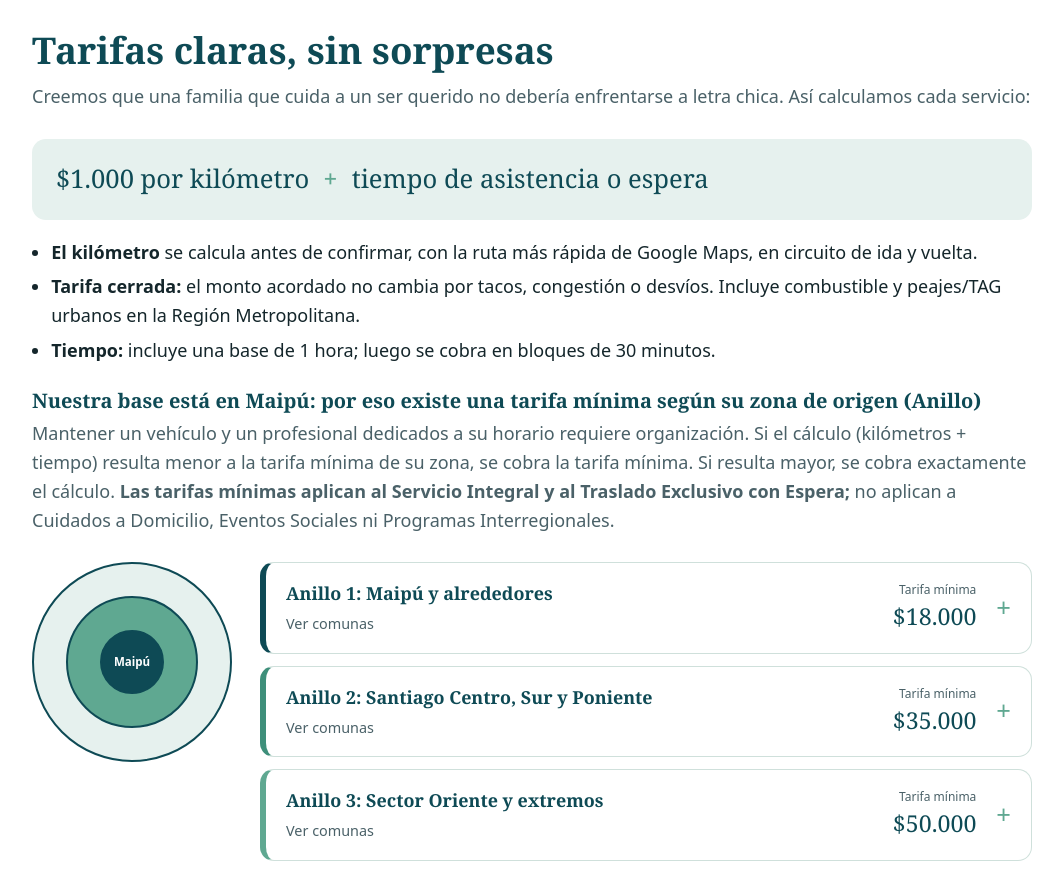
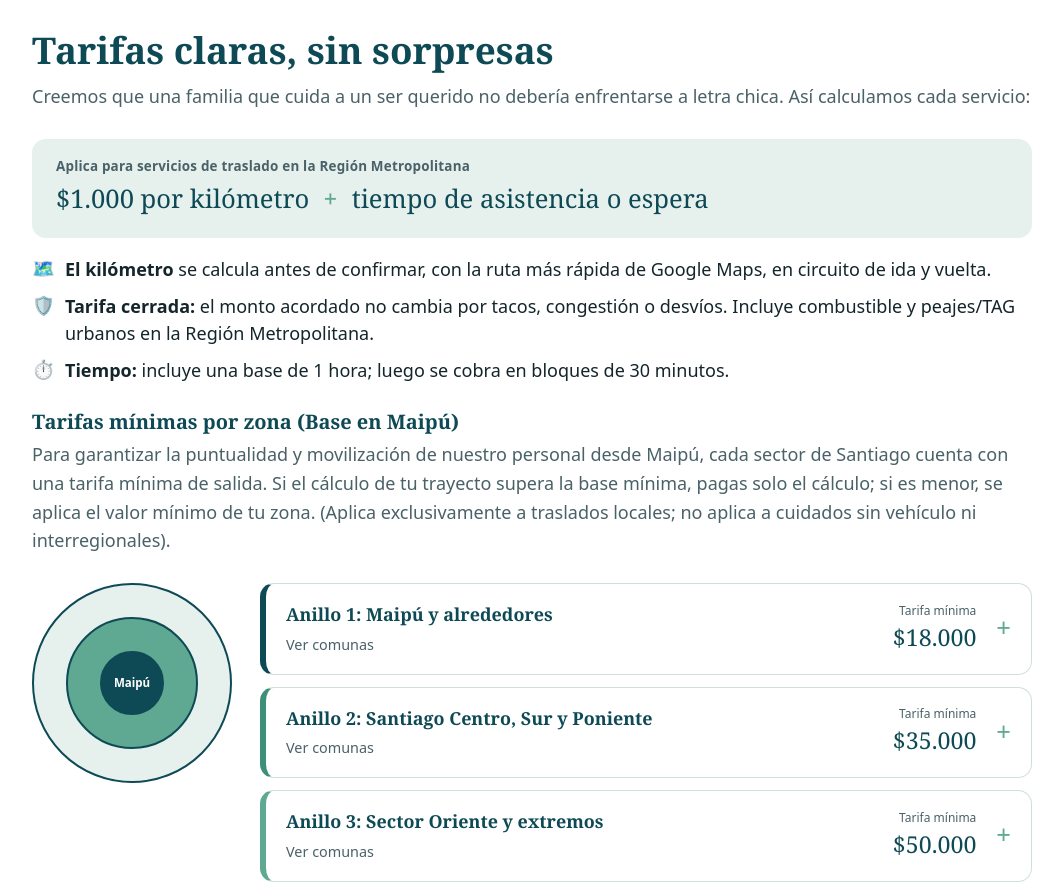
Before and after one commit to Danibouyssieres/Empresa-ADMIN, a plain HTML site: page index.html in a window 1280 px wide. Shown: the part 2780-3665 px from the top of the page, without its empty margins (108-1171 px from the left). Drawn offline with Linux system fonts and the light colour scheme.

Commit message:
style: pulir seccion Tarifas claras (subtitulo en formula, iconos en viñetas, nueva redaccion de tarifas minimas y padding inferior) en index.html

```diff
--- a/index.html
+++ b/index.html
@@ -63,9 +63,15 @@ nav a:not(.btn):hover{color:var(--sage)}
 .band{margin-top:22px;background:#0E4A55;color:#fff;border-radius:var(--r);padding:20px 24px;display:grid;gap:8px}
 .band h3{color:#fff}.band b{color:#8fe0c0}
 .alt{background:var(--card);border-top:1px solid var(--line);border-bottom:1px solid var(--line)}
-.formula{display:flex;flex-wrap:wrap;align-items:center;gap:10px 14px;font-family:Georgia,serif;font-size:clamp(1.15rem,3.6vw,1.6rem);color:var(--teal);background:var(--mist);border-radius:var(--r);padding:20px 24px;margin-bottom:18px}
+.formula{display:flex;flex-direction:column;align-items:flex-start;gap:4px;background:var(--mist);border-radius:var(--r);padding:18px 24px;margin-bottom:18px}
+.formula .f-sub{font:600 .84rem system-ui;color:var(--mute);letter-spacing:.2px}
+.formula .f-main{display:flex;flex-wrap:wrap;align-items:center;gap:10px 14px;font-family:Georgia,serif;font-size:clamp(1.15rem,3.6vw,1.6rem);color:var(--teal)}
 .formula span.op{color:var(--sage);font-weight:700}
 .bullets{padding-left:1.2rem;margin:10px 0 24px}.bullets li{margin:6px 0}
+.icon-bullets{list-style:none;padding:0;margin:10px 0 26px;display:grid;gap:10px}
+.icon-bullets li{display:flex;align-items:flex-start;gap:10px;line-height:1.5}
+.icon-bullets .ib-ic{font-size:1.15rem;line-height:1.35;flex-shrink:0}
+#tarifas{padding-bottom:100px}
 .rings{display:grid;grid-template-columns:200px 1fr;gap:28px;align-items:start;margin:28px 0}
 @media(max-width:720px){.rings{grid-template-columns:1fr}}
 .target{position:relative;width:200px;height:200px;margin:0 auto}
@@ -252,14 +258,17 @@ footer .wrap{display:grid;gap:8px}
 <section id="tarifas" class="alt"><div class="wrap">
   <h2>Tarifas claras, sin sorpresas</h2>
   <p class="lead">Creemos que una familia que cuida a un ser querido no debería enfrentarse a letra chica. Así calculamos cada servicio:</p>
-  <div class="formula"><span>$1.000 por kilómetro</span><span class="op">+</span><span>tiempo de asistencia o espera</span></div>
-  <ul class="bullets">
-    <li><b>El kilómetro</b> se calcula antes de confirmar, con la ruta más rápida de Google Maps, en circuito de ida y vuelta.</li>
-    <li><b>Tarifa cerrada:</b> el monto acordado no cambia por tacos, congestión o desvíos. Incluye combustible y peajes/TAG urbanos en la Región Metropolitana.</li>
-    <li><b>Tiempo:</b> incluye una base de 1 hora; luego se cobra en bloques de 30 minutos.</li>
+  <div class="formula">
+    <span class="f-sub">Aplica para servicios de traslado en la Región Metropolitana</span>
+    <div class="f-main"><span>$1.000 por kilómetro</span><span class="op">+</span><span>tiempo de asistencia o espera</span></div>
+  </div>
+  <ul class="icon-bullets">
+    <li><span class="ib-ic" aria-hidden="true">🗺️</span><span><b>El kilómetro</b> se calcula antes de confirmar, con la ruta más rápida de Google Maps, en circuito de ida y vuelta.</span></li>
+    <li><span class="ib-ic" aria-hidden="true">🛡️</span><span><b>Tarifa cerrada:</b> el monto acordado no cambia por tacos, congestión o desvíos. Incluye combustible y peajes/TAG urbanos en la Región Metropolitana.</span></li>
+    <li><span class="ib-ic" aria-hidden="true">⏱️</span><span><b>Tiempo:</b> incluye una base de 1 hora; luego se cobra en bloques de 30 minutos.</span></li>
   </ul>
-  <h3>Nuestra base está en Maipú: por eso existe una tarifa mínima según su zona de origen (Anillo)</h3>
-  <p class="lead" style="margin-bottom:0">Mantener un vehículo y un profesional dedicados a su horario requiere organización. Si el cálculo (kilómetros + tiempo) resulta menor a la tarifa mínima de su zona, se cobra la tarifa mínima. Si resulta mayor, se cobra exactamente el cálculo. <b>Las tarifas mínimas aplican al Servicio Integral y al Traslado Exclusivo con Espera;</b> no aplican a Cuidados a Domicilio, Eventos Sociales ni Programas Interregionales.</p>
+  <h3>Tarifas mínimas por zona (Base en Maipú)</h3>
+  <p class="lead" style="margin-bottom:0">Para garantizar la puntualidad y movilización de nuestro personal desde Maipú, cada sector de Santiago cuenta con una tarifa mínima de salida. Si el cálculo de tu trayecto supera la base mínima, pagas solo el cálculo; si es menor, se aplica el valor mínimo de tu zona. (Aplica exclusivamente a traslados locales; no aplica a cuidados sin vehículo ni interregionales).</p>
   <div class="rings">
     <div class="target" role="img" aria-label="Tres anillos concéntricos desde Maipú"><i></i><i></i><i></i><b>Maipú</b></div>
     <div class="rl">
@@ -271,7 +280,7 @@ footer .wrap{display:grid;gap:8px}
         <p class="coms">Alhué, Buin, Colina, Curacaví, El Monte, Isla de Maipo, La Reina, Lampa, Las Condes, Lo Barnechea, María Pinto, Melipilla, Paine, Pirque, Puente Alto, San José de Maipo, San Pedro, Tiltil, Vitacura.</p></details>
     </div>
   </div>
-  <p>Las tarifas mínimas nos permiten asegurar la disponibilidad del profesional y el vehículo en su comuna, cubriendo el viaje de ida, el regreso y 1 hora de asistencia o espera. Si su asistencia o espera toma más tiempo del presupuestado en un inicio, este excedente será cobrado en bloques de 30 minutos.</p>
+  <p style="padding-bottom:28px">Las tarifas mínimas nos permiten asegurar la disponibilidad del profesional y el vehículo en su comuna, cubriendo el viaje de ida, el regreso y 1 hora de asistencia o espera. Si su asistencia o espera toma más tiempo del presupuestado en un inicio, este excedente será cobrado en bloques de 30 minutos.</p>
   <h3 style="margin-top:34px">Dos ejemplos para entender el cobro</h3>
   <div class="grid">
     <article class="card"><span class="tag">Se cobra la tarifa mínima</span><h3>Ejemplo 1: Maipú, Anillo 1</h3>
```
